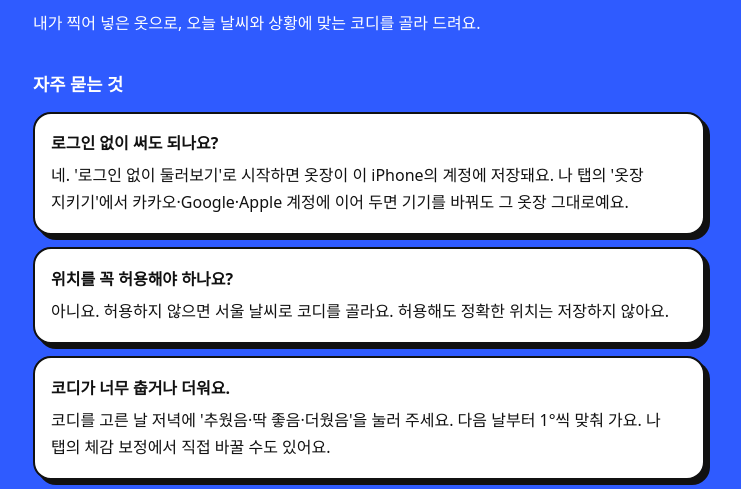
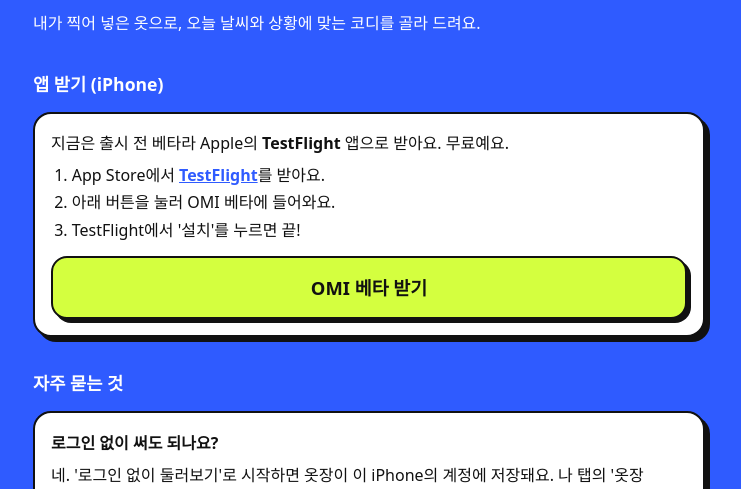
Before and after one commit to kongrae/kongrae.github.io, a plain HTML site: page omi/index.html in a window 1280 px wide. Shown: the part 291-780 px from the top of the page, without its empty margins (271-1012 px from the left). Drawn offline with Linux system fonts and the light colour scheme.

Commit message:
OMI 소개 페이지: 앱 받기(TestFlight 베타) 칸 추가

```diff
--- a/omi/index.html
+++ b/omi/index.html
@@ -19,6 +19,9 @@ h2 { font-size: 1.1rem; margin: 2rem 0 .5rem; }
 .card b { font-weight: 900; }
 a { color: var(--lime); font-weight: 700; }
 .card a { color: #2F5BFF; }
+/* 앱 받기 버튼 (출시 전에는 TestFlight 베타, 출시 뒤에는 App Store 링크로 바꾼다) */
+a.get { display: block; text-align: center; background: var(--lime); color: var(--text); text-decoration: none; font-weight: 900; font-size: 1.15rem; padding: 14px 16px; border: 2.5px solid var(--text); border-radius: 16px; box-shadow: 4px 4px 0 var(--text); margin: 12px 0 4px; }
+ol { margin: .3rem 0; padding-left: 1.3rem; }
 </style>
 </head>
 <body>
@@ -27,6 +30,17 @@ a { color: var(--lime); font-weight: 700; }
   <img class="icon" src="icon.png" alt="OMI 앱 아이콘">
   <h1>아침마다<br><span>뭐 입지?</span></h1>
   <p>내가 찍어 넣은 옷으로, 오늘 날씨와 상황에 맞는 코디를 골라 드려요.</p>
+
+  <h2 id="get">앱 받기 (iPhone)</h2>
+  <div class="card">
+    <p>지금은 출시 전 베타라 Apple의 <b>TestFlight</b> 앱으로 받아요. 무료예요.</p>
+    <ol>
+      <li>App Store에서 <a href="https://apps.apple.com/app/testflight/id899247664">TestFlight</a>를 받아요.</li>
+      <li>아래 버튼을 눌러 OMI 베타에 들어와요.</li>
+      <li>TestFlight에서 '설치'를 누르면 끝!</li>
+    </ol>
+    <a class="get" href="https://testflight.apple.com/join/yDfnwxsk">OMI 베타 받기</a>
+  </div>
 
   <h2>자주 묻는 것</h2>
   <div class="card">
```
